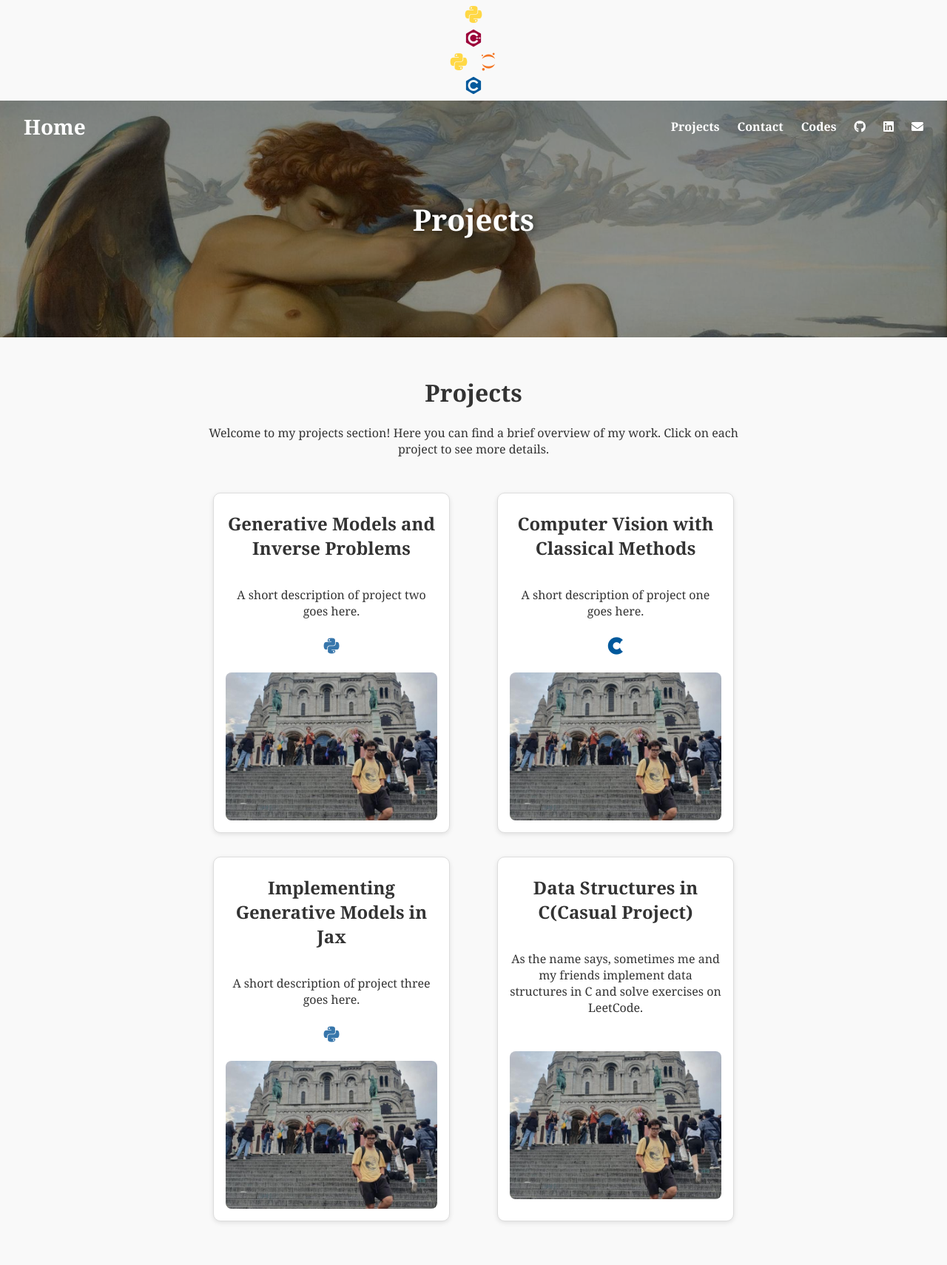
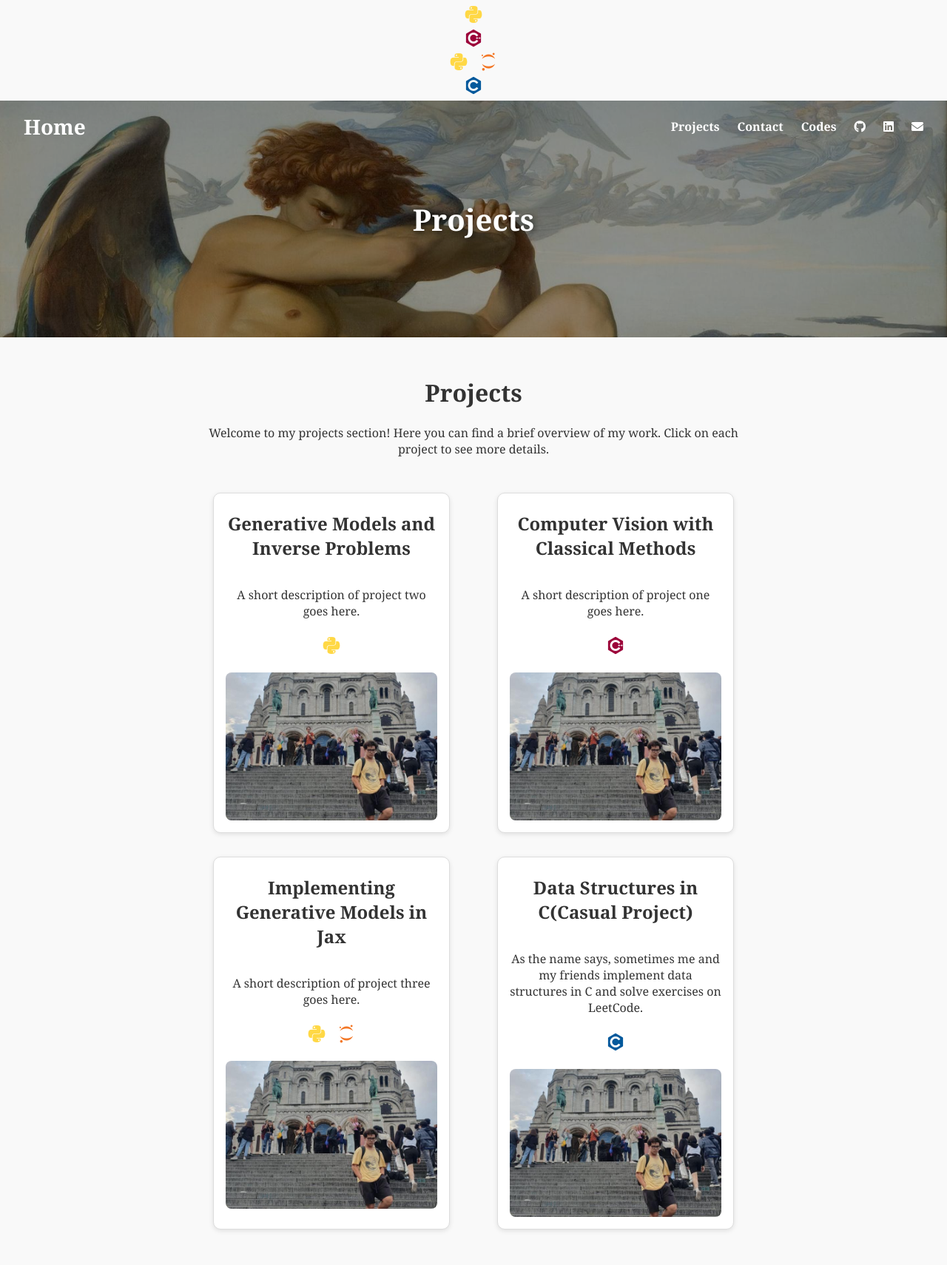
Before and after one commit to EwerthonMelzani/ewerthonmelzani.github.io, a Jekyll site: the page built from projects.md, in a window 1280 px wide. Shown: the whole page at 74% size. Built offline with Jekyll 4.4.1, drawn with Linux system fonts in a browser that asks for light colours.

Commit message:
The site with new layout

```diff
--- a/projects.md
+++ b/projects.md
@@ -4,6 +4,18 @@ title: "Projects"
 permalink: /projects/
 banner: /assets/images/background.jpg
 ---
+
+
+
+
+
+
+
+
+
+
+
+
 
 <div style="text-align:center; margin-bottom: 2rem;">
   <h1>Projects</h1>
@@ -17,8 +29,8 @@ banner: /assets/images/background.jpg
     <h2>Generative Models and Inverse Problems</h2>
     <p>A short description of project two goes here.</p>
     <div class="project-icons">
-    <i class="fab fa-python" title="Python"></i>
-  </div>
+    <i class="devicon-python-plain colored" title="Python"></i>
+    </div>
 
   <div class="project-image-container">
     <img src="/assets/images/profile.png" alt="Project 1 image" class="project-image">
@@ -32,7 +44,7 @@ banner: /assets/images/background.jpg
   <p>A short description of project one goes here.</p>
 
   <div class="project-icons">
-    <i class="fab fa-cuttlefish" title="C++"></i>
+  <i class="devicon-cplusplus-plain colored" title="C++"></i>
   </div>
 
   <div class="project-image-container">
@@ -46,9 +58,10 @@ banner: /assets/images/background.jpg
   <div class="project-card">
     <h2>Implementing Generative Models in Jax</h2>
     <p>A short description of project three goes here.</p>
-     <div class="project-icons">
-    <i class="fab fa-python" title="Python"></i>
-  </div>
+    <div class="project-icons">
+    <i class="devicon-python-plain colored" title="Python (JAX)"></i>
+    <i class="devicon-jupyter-plain colored" title="JAX"></i>
+    </div>
 
   <div class="project-image-container">
     <img src="/assets/images/profile.png" alt="Project 3 image" class="project-image">
@@ -60,9 +73,9 @@ banner: /assets/images/background.jpg
   <div class="project-card">
     <h2>Data Structures in C(Casual Project)</h2>
     <p>As the name says, sometimes me and my friends implement data structures in C and solve exercises on LeetCode.</p>
-     <div class="project-icons">
-    <i class="fab fa-c" title="C"></i>
-  </div>
+    <div class="project-icons">
+    <i class="devicon-c-plain colored" title="C"></i>
+    </div>
 
   <div class="project-image-container">
     <img src="/assets/images/profile.png" alt="Project 4 image" class="project-image">
```
